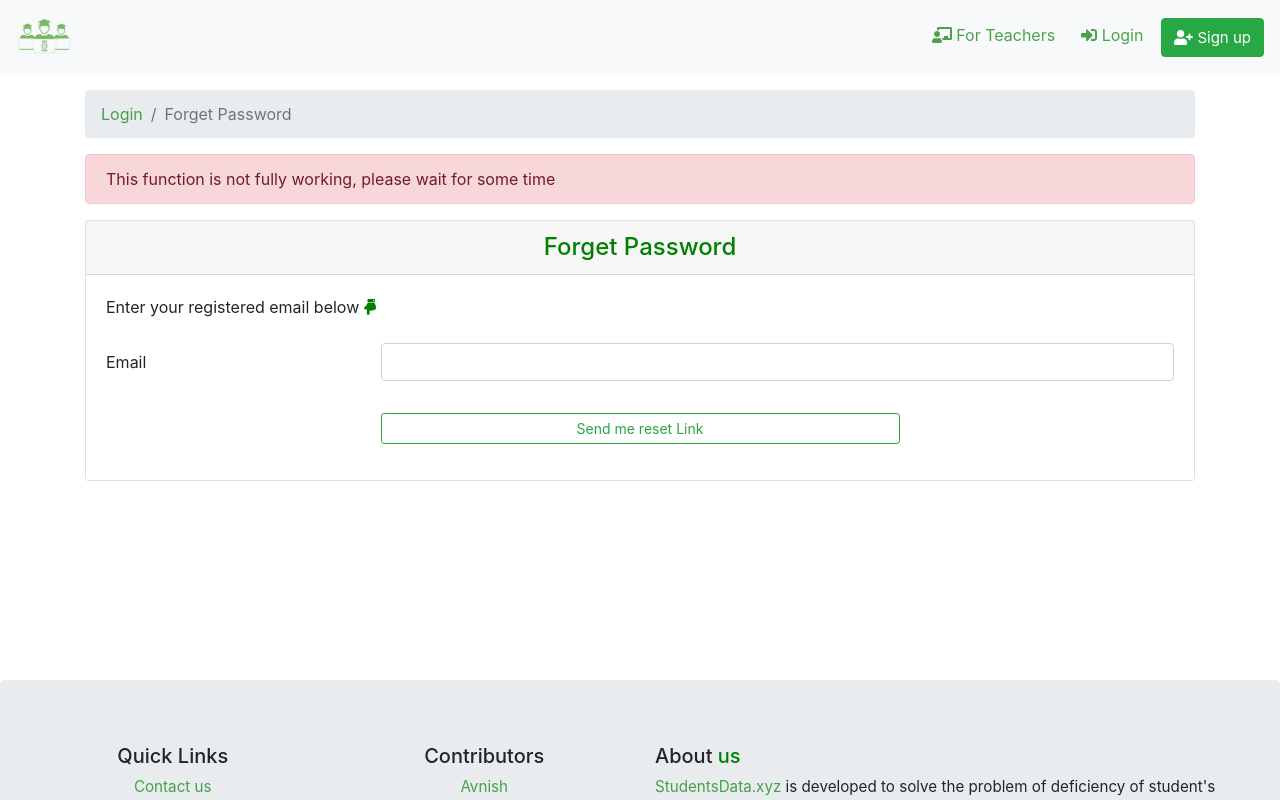
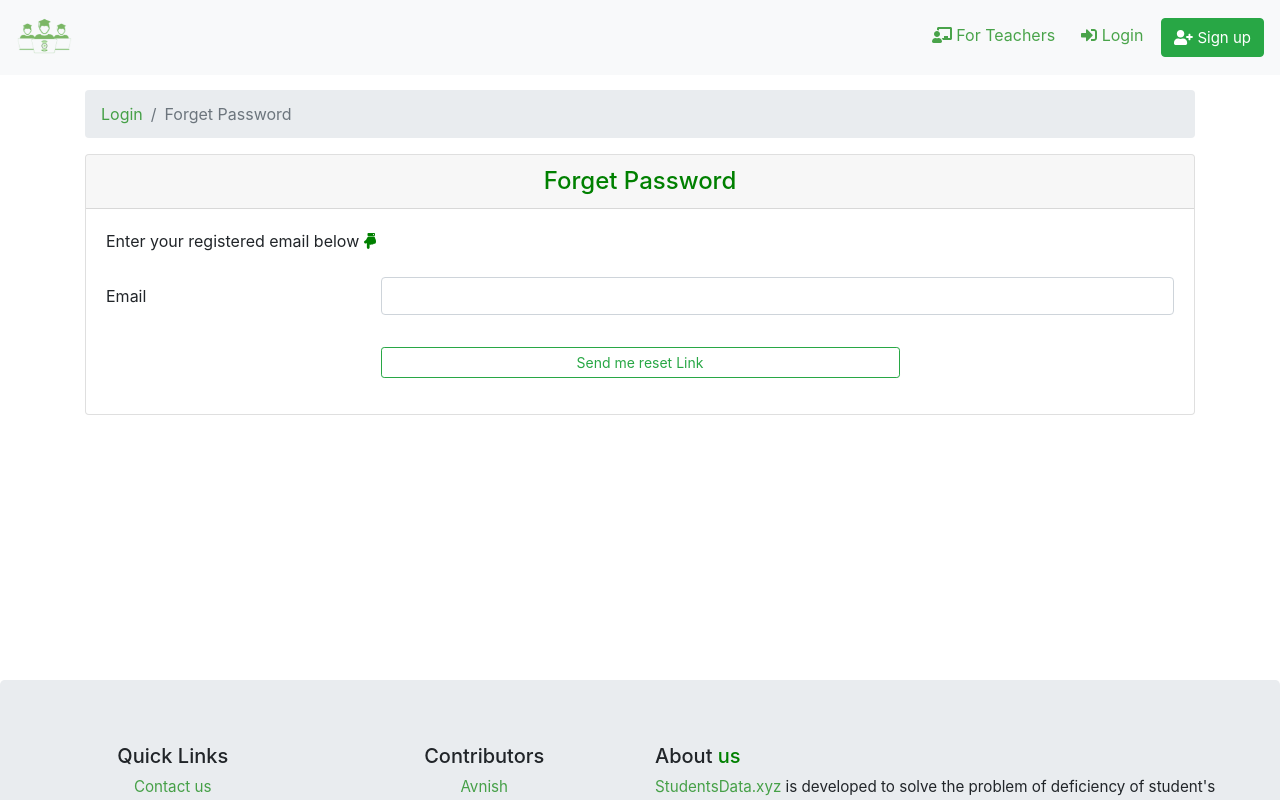
Before and after one commit to Avchhikara/studentsdata, a React (Create React App) app: page /forget in a window 1280 px wide. Shown: the top 800 px of the page. Built offline with nearby package versions, Linux system fonts and the light colour scheme.

Commit message:
Removing temp message

```diff
--- a/src/components/Forget/Forget.js
+++ b/src/components/Forget/Forget.js
@@ -31,8 +31,8 @@ class Forget extends React.Component {
       email: "",
       password: "",
       res: {
-        status: "404",
-        message: "This function is not fully working, please wait for some time"
+        status: "",
+        message: ""
       },
       show: ""
     };
```
